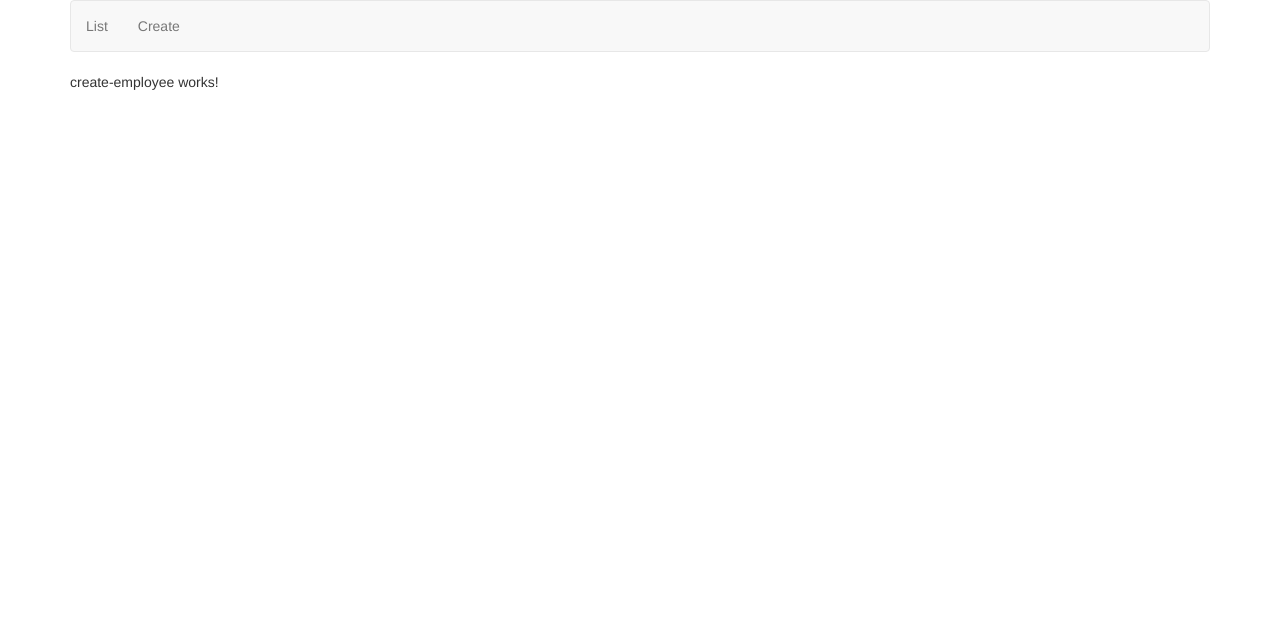
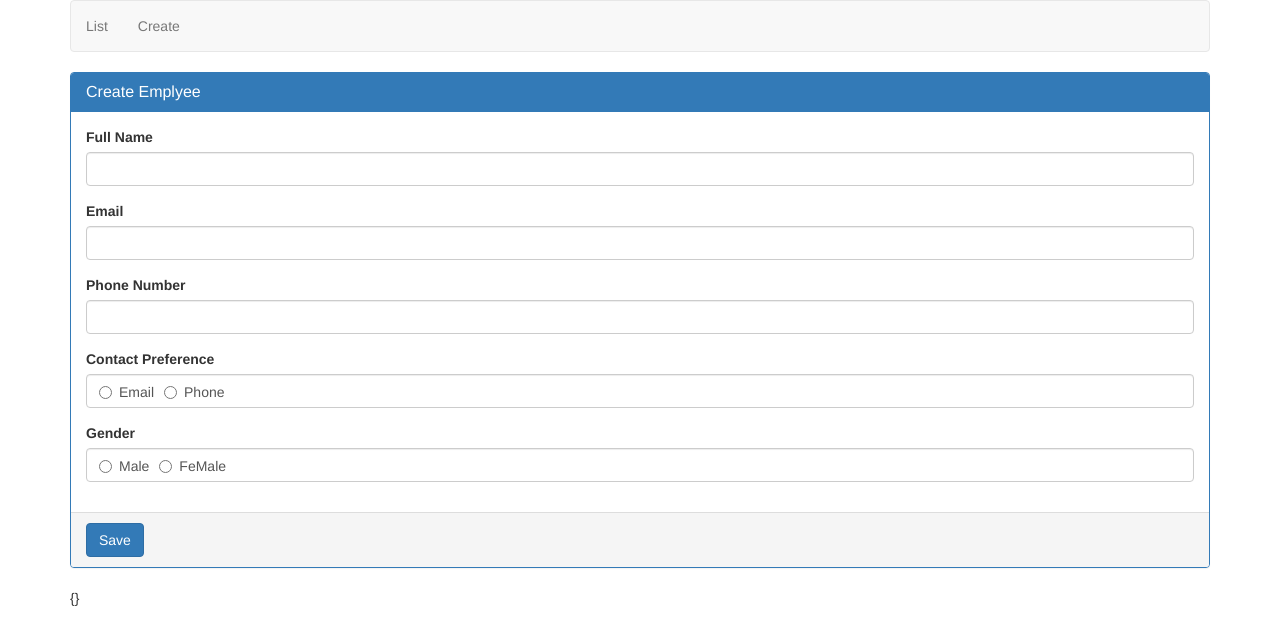
Before and after one commit to Bimzee/AngularCRUD, an Angular app: page /create in a window 1280 px wide. Shown: the top 644 px of the page. Built offline with nearby package versions, Linux system fonts and the light colour scheme.

Commit message:
Implemented a save function using angular ngForm

```diff
--- a/src/app/app.module.ts
+++ b/src/app/app.module.ts
@@ -1,6 +1,7 @@
 import { BrowserModule } from '@angular/platform-browser';
 import { NgModule } from '@angular/core';
 import { RouterModule, Routes } from '@angular/router';
+import {FormsModule} from '@angular/forms'
 
 import { AppRoutingModule } from './app-routing.module';
 import { AppComponent } from './app.component';
@@ -27,6 +28,7 @@
   imports: [
     BrowserModule,
     AppRoutingModule,
+    FormsModule,
     RouterModule.forRoot(appRoutes)
   ],
   providers: [],
--- a/src/app/employees/create-employee.component.html
+++ b/src/app/employees/create-employee.component.html
@@ -1 +1,54 @@
-<p>create-employee works!</p>
+<form #employeeForm="ngForm" (ngSubmit)="saveEmployee(employeeForm)">
+
+    <div class="panel panel-primary">
+        <div class="panel-heading">
+            <h3 class="panel-title">Create Emplyee</h3>
+        </div>
+        <div class="panel-body">
+            <div class="form-group">
+                <label for="fullName">Full Name</label>
+                <input id="fullName" name="fullName" [(ngModel)]="fullName" type="text" class="form-control">
+            </div>
+            <div class="form-group">
+                <label for="email">Email</label>
+                <input id="email" name="email" [(ngModel)]="email" type="text" class="form-control">
+            </div>
+            <div class="form-group">
+                <label for="Phone">Phone Number</label>
+                <input id="phone" name="Phone" [(ngModel)]="phone" type="text" class="form-control">
+            </div>
+            <div class="form-group">
+                    <label>Contact Preference</label>
+                    <div class="form-control">
+                      <label class="radio-inline">
+                        <input type="radio" name="contactPreference" value="email"
+                        [(ngModel)]="contactPreference">
+                        Email
+                      </label>
+                      <label class="radio-inline">
+                        <input type="radio" name="contactPreference" value="phone"
+                        [(ngModel)]="contactPreference">
+                        Phone
+                      </label>
+                    </div>
+                  </div>
+            <div class="form-group">
+                <label>Gender</label>
+                <div class="form-control">
+                    <label class="radio-inline">
+                        <input type="radio" value="Male" [(ngModel)]="gender" name="gender">
+                        Male
+                    </label>
+                    <label class="radio-inline">
+                            <input type="radio" value="FeMale" [(ngModel)]="gender" name="gender">
+                            FeMale
+                        </label>
+                </div>
+            </div>
+        </div>
+        <div class="panel-footer">
+            <button type="submit" class="btn btn-primary">Save</button>
+        </div>
+    </div>
+</form>
+{{employeeForm.value | json}}
--- a/src/app/employees/create-employee.component.ts
+++ b/src/app/employees/create-employee.component.ts
@@ -1,4 +1,5 @@
 import { Component, OnInit } from '@angular/core';
+import { NgForm } from '@angular/forms';
 
 @Component({
   selector: 'app-create-employee',
@@ -12,4 +13,7 @@
   ngOnInit() {
   }
 
+  saveEmployee(empForm: NgForm): void{
+    console.log(empForm);
+  }
 }
```
Also changed, not shown: CLI-Commands.txt.
